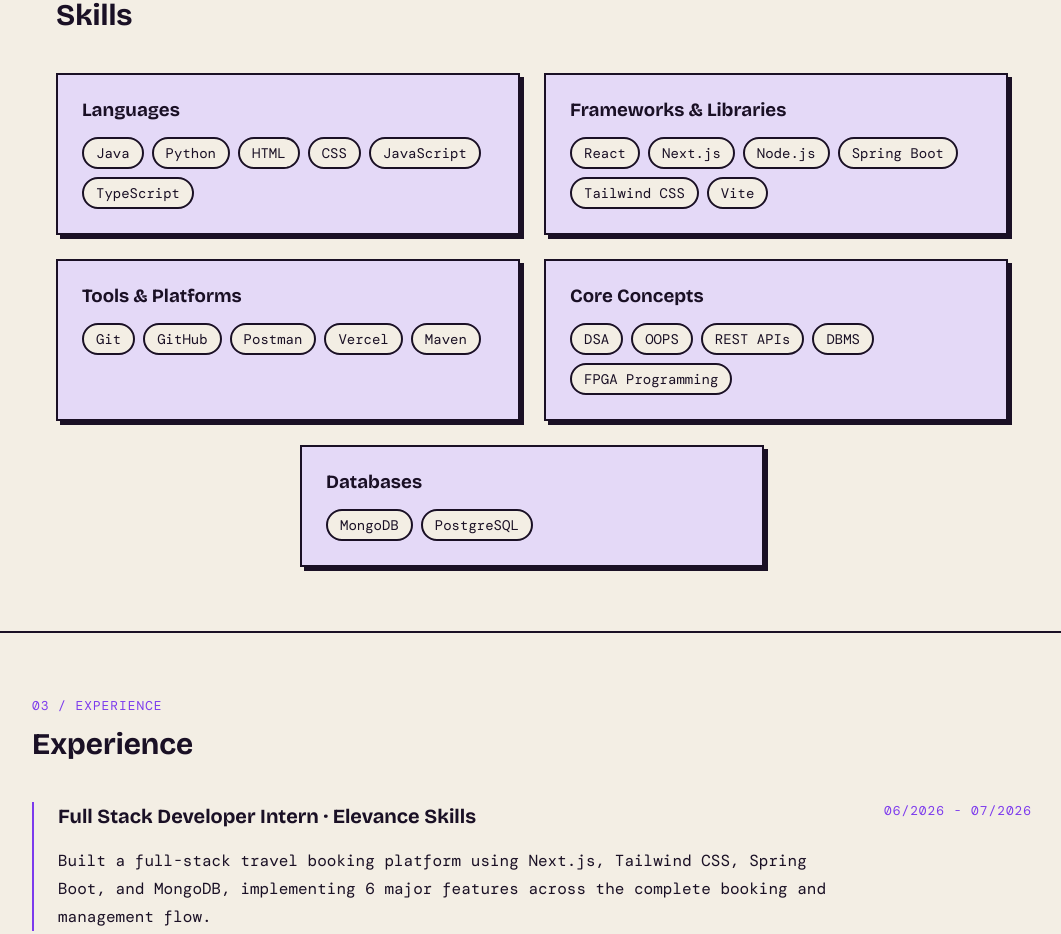
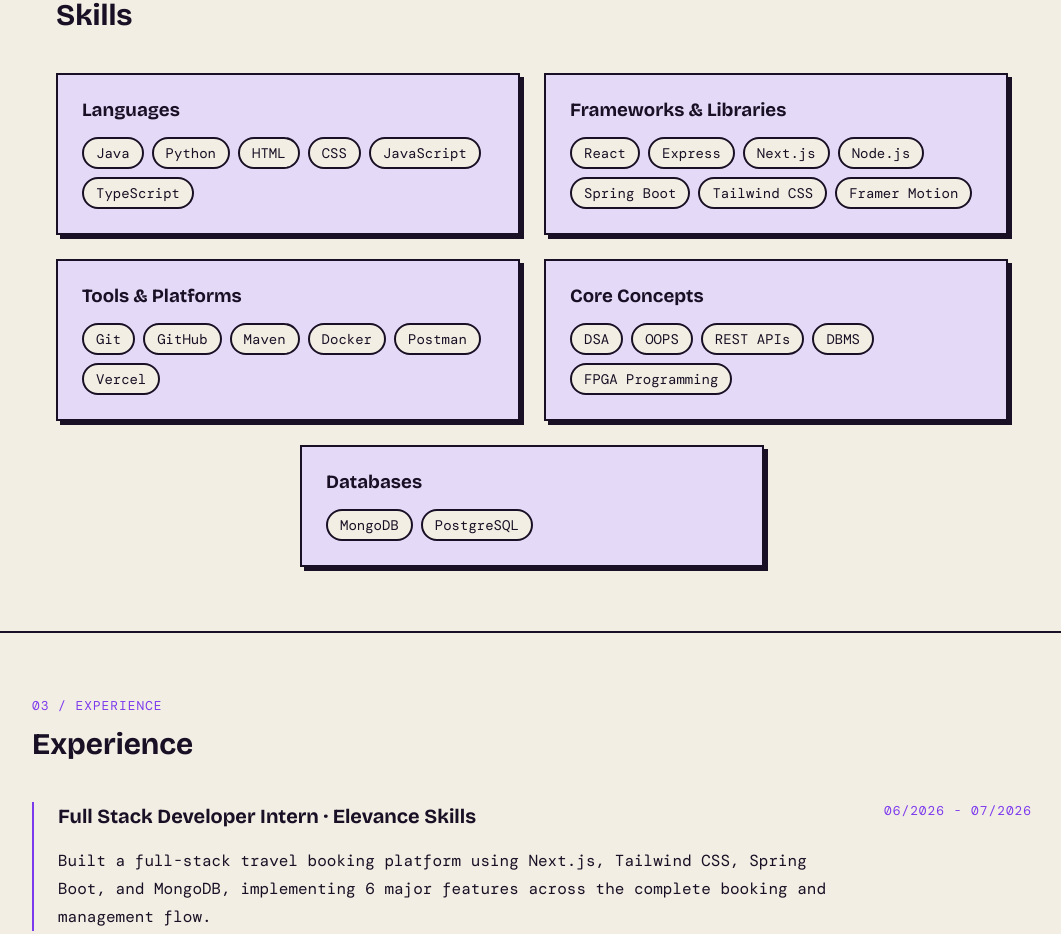
Before and after one commit to Saptarshi-Bagchi/My-Portfolio, a React (Vite) app: page / in a window 1280 px wide. Shown: the part 1115-2049 px from the top of the page, without its empty margins (108-1169 px from the left). Built offline with nearby package versions, Linux system fonts and the light colour scheme; the HTML template or start-up script is replaced by a standard one.

Commit message:
Updated Skills

```diff
--- a/src/data.js
+++ b/src/data.js
@@ -22,8 +22,8 @@ export const accomplishments = [
 
 export const skillGroups = [
   { name: 'Languages', skills: ['Java', 'Python', 'HTML', 'CSS', 'JavaScript', 'TypeScript'] },
-  { name: 'Frameworks & Libraries', skills: ['React', 'Next.js', 'Node.js', 'Spring Boot', 'Tailwind CSS', 'Vite'] },
-  { name: 'Tools & Platforms', skills: ['Git', 'GitHub', 'Postman', 'Vercel', 'Maven'] },
+  { name: 'Frameworks & Libraries', skills: ['React', 'Express', 'Next.js', 'Node.js', 'Spring Boot', 'Tailwind CSS', 'Framer Motion'] },
+  { name: 'Tools & Platforms', skills: ['Git', 'GitHub', 'Maven', 'Docker', 'Postman', 'Vercel'] },
   { name: 'Core Concepts', skills: ['DSA', 'OOPS', 'REST APIs', 'DBMS', 'FPGA Programming'] },
   { name: 'Databases', skills: ['MongoDB', 'PostgreSQL'] },
 ]
```
Also changed, not shown: 1 other file (tests, documents, lock files or other folders).
